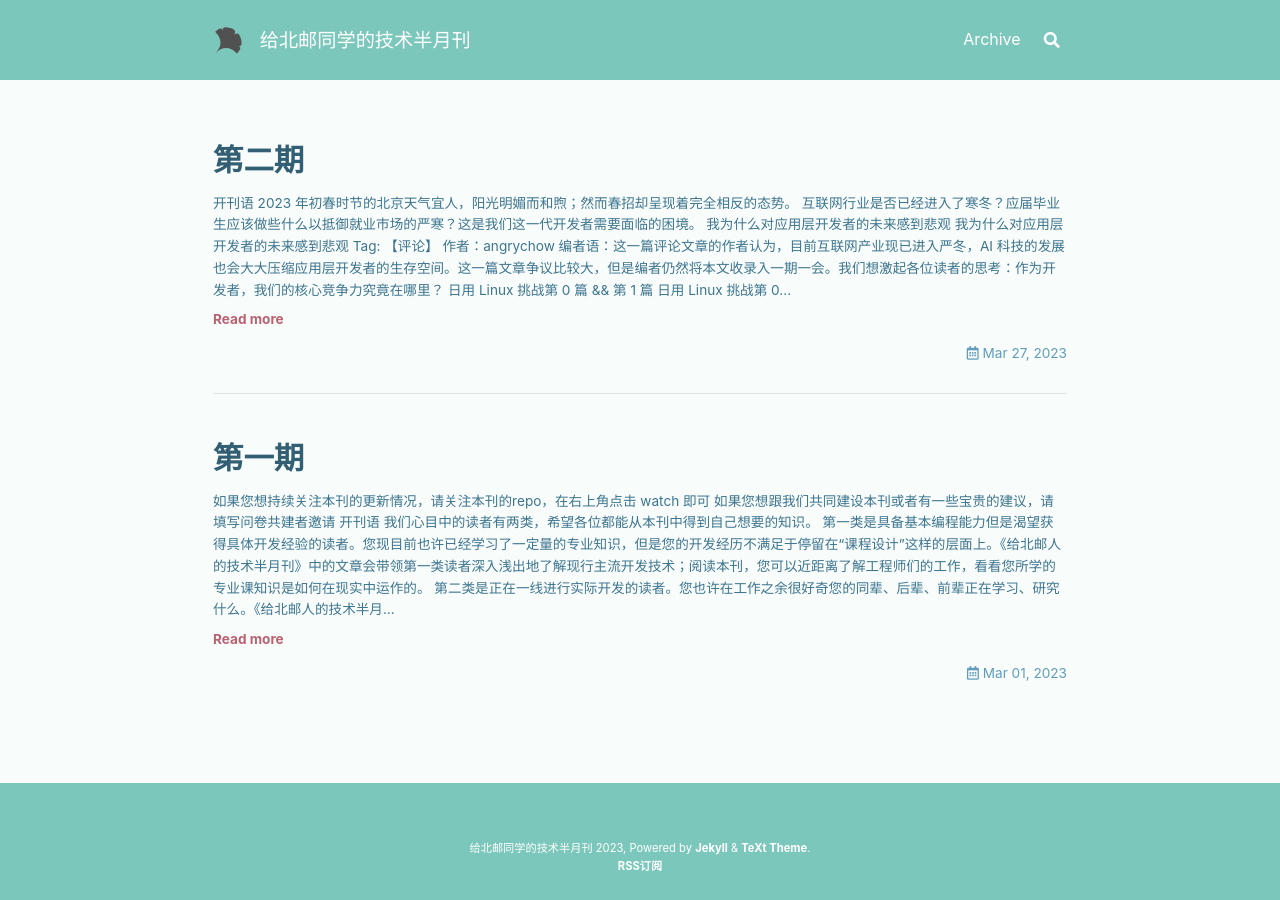
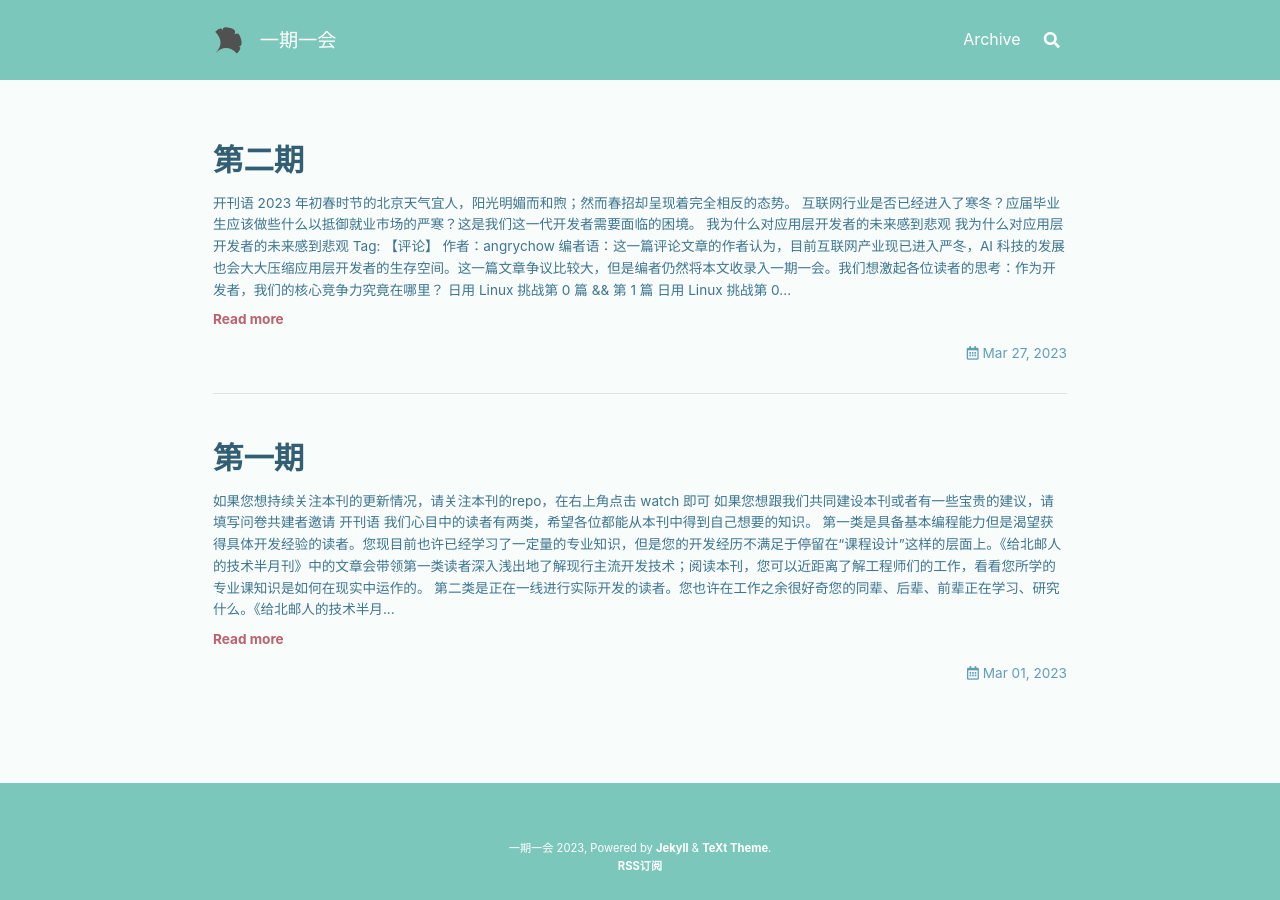
Before and after one commit to xLensSpace/xlensspace.github.io, a Jekyll site: the page built from index.html, in a window 1280 px wide. Built offline with Jekyll 4.4.1, drawn with Linux system fonts in a browser that asks for light colours; nearby versions of some CDN libraries; the list of posts is cut into pages by our own code; some of the changed lines change nothing that is shown.

Commit message:
change title & add GA

```diff
--- a/_config.yml
+++ b/_config.yml
@@ -20,7 +20,7 @@
 highlight_theme: default # "default" (default), "tomorrow", "tomorrow-night", "tomorrow-night-eighties", "tomorrow-night-blue", "tomorrow-night-bright"
 url     : https://weekly.xlens.space # the base hostname & protocol for your site e.g. https://www.someone.com
 baseurl : # does not include hostname
-title   : 给北邮同学的技术半月刊
+title   : 一期一会
 description: > # this means to ignore newlines until "Language & timezone"
   Your Site Description
 
@@ -169,11 +169,11 @@
 ## => Analytics
 ##############################
 analytics:
-  provider: false # false (default), "google", "custom"
+  provider: google # false (default), "google", "custom"
 
   ## Google Analytics
   google:
-    tracking_id : # Google Analytics id for the site
+    tracking_id : G-VE7TRM55E6 # Google Analytics id for the site
     anonymize_ip: false # Anonymize IP tracking for Analytics
 
 
--- a/_includes/comments.html
+++ b/_includes/comments.html
@@ -1,4 +1,4 @@
-
+{%- if jekyll.environment != 'development' -%}
   {%- if site.comments.provider == 'disqus' -%}
     {%- include comments-providers/disqus.html -%}
   {%- elsif site.comments.provider == 'gitalk' -%}
@@ -8,3 +8,4 @@
   {%- elsif site.comments.provider == 'custom' -%}
     {%- include comments-providers/custom.html -%}
   {%- endif -%}
+{%- endif -%}
```
Lines whose indentation alone changed are shown as unchanged.
